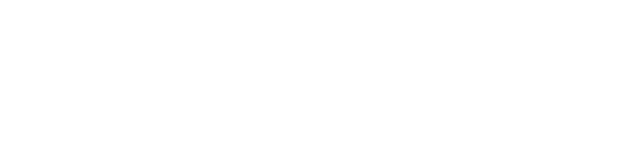
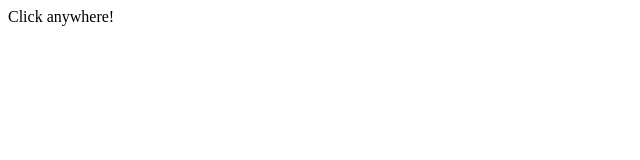
Before and after one commit to hwabis/parappa-CHINESE, a plain HTML site: page index.html in a window 1280 px wide. Shown: the whole page, without its empty margins (0-640 px from the left). Drawn offline with Linux system fonts and the light colour scheme.

Commit message:
please click

```diff
--- a/index.html
+++ b/index.html
@@ -8,7 +8,6 @@
     <title>CHINESE</title>
 
     <script>
-        //aaaaaaaaa
         function chinese(event) {
             const audio = new Audio("chinese.mp3")
             audio.play();
@@ -28,6 +27,7 @@
 </head>
 
 <body>
+    <div>Click anywhere!</div>
     <div id="d"></div>
 </body>
 
```
